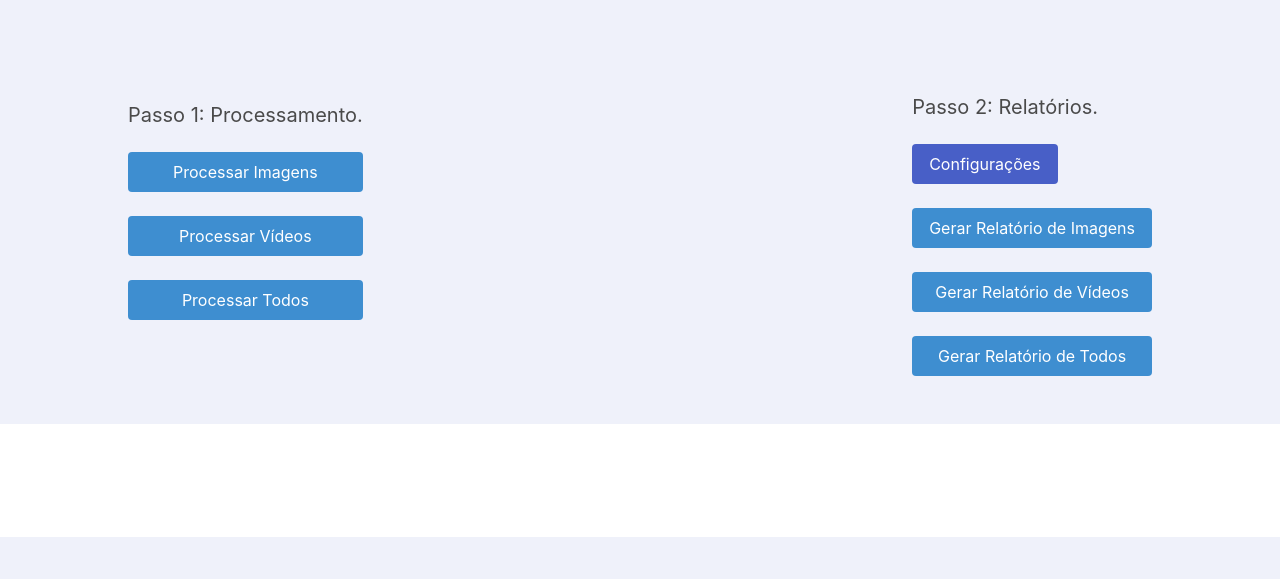
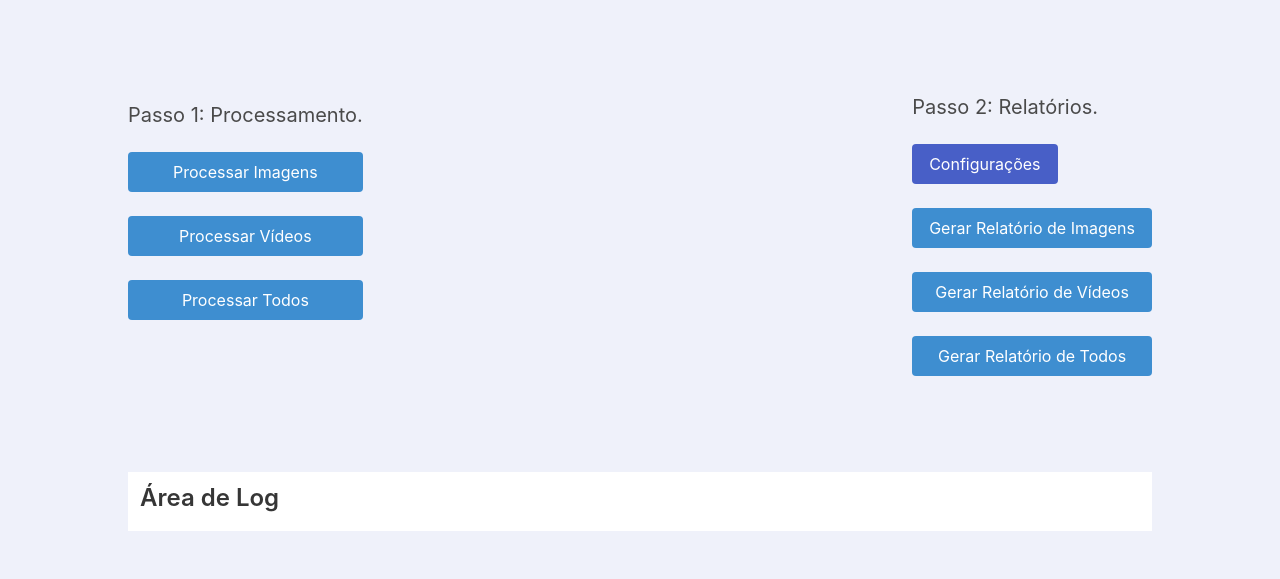
Before and after one commit to gabrimartinsj/app_flask, a Flask app: page / in a window 1280 px wide. Shown: the part 263-842 px from the top of the page. Before the commit the page ends 800 px from the top, so only its background shows below. Run offline with Flask 2, Linux system fonts and the light colour scheme; some libraries are stand-ins or nearby versions.

Commit message:
Beta 1.2: Home com quadro de logs.

```diff
--- a/templates/index.html
+++ b/templates/index.html
@@ -129,7 +129,7 @@
 
               <div class="level-right">
                   <div class="collumns">
-                      <div class="collumn mr-5">
+                      <div class="collumn mr-6">
                           <h5 class="subtitle is-5 mt-6">Passo 2: Relatórios.</h5>
 
                           <div class="buttons mb-3">
@@ -154,5 +154,17 @@
           </div>
 
     </section>
+
+    <section class="section has-background-link-light">
+        <div class="container is-fluid">
+            <nav class="level">
+                <main role="main" class="column ml-6 mr-6 box-deco has-background-white">
+                    <article class="blog-post">
+                        <h4 class="title is-4">Área de Log</h4>
+                    </article>
+                </main>
+            </nav>
+        </div>
+    </section>
   </body>
 </html>
```
